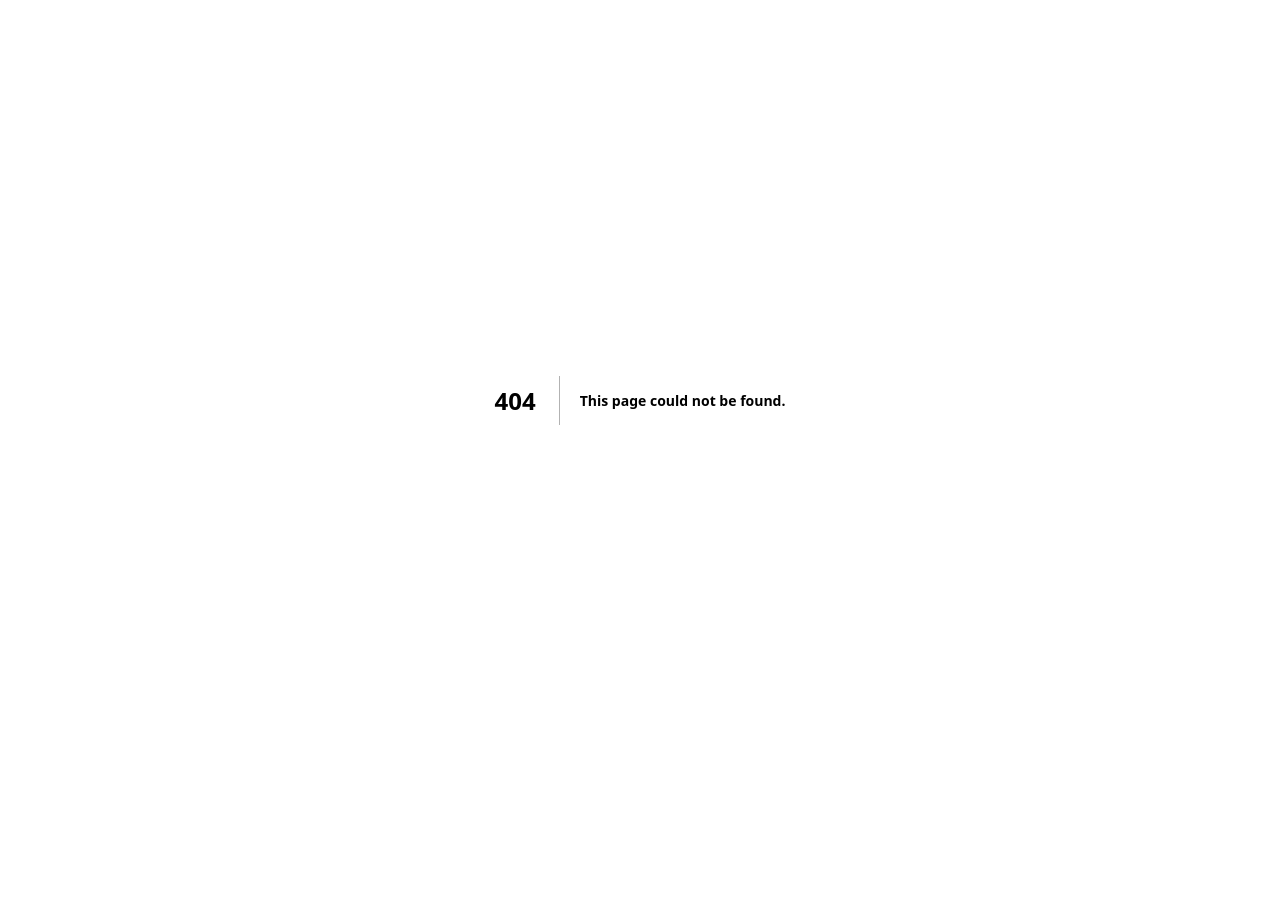
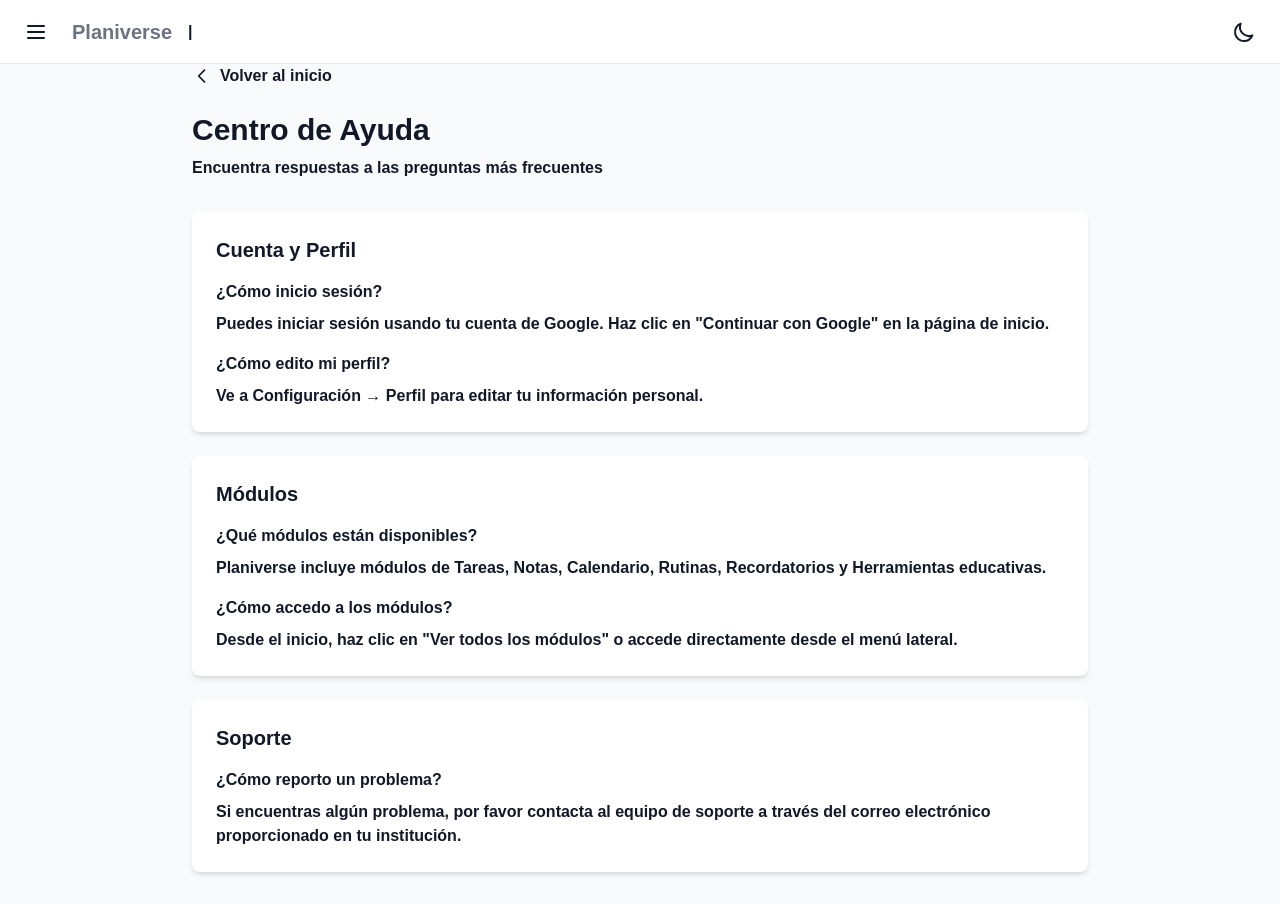
Before and after one commit to vargasabarcavictormanuel073-jpg/Planiverse, a Next.js app in the folder AppNylaMovil/: page /ayuda in a window 1280 px wide. Before the commit this address had no page. Before the commit the page ends 800 px from the top, so only its background shows below. Built offline with nearby package versions, Linux system fonts and the light colour scheme; no server answers.

Commit message:
Corregir todas las rutas 404 - actualizar links a rutas correctas

```diff
--- /dev/null
+++ b/AppNylaMovil/app/ayuda/page.tsx
@@ -0,0 +1,110 @@
+/**
+ * Página de Ayuda
+ */
+
+'use client';
+
+import { useRouter } from 'next/navigation';
+import AppLayout from '@/components/layout/LayoutPrincipalApp';
+
+export default function AyudaPage() {
+  const router = useRouter();
+
+  return (
+    <AppLayout>
+      <div className="max-w-4xl mx-auto">
+        {/* Encabezado */}
+        <div className="mb-8">
+          <button
+            onClick={() => router.push('/inicio')}
+            className="inline-flex items-center gap-2 text-gray-600 hover:text-gray-900 mb-6 transition-colors"
+          >
+            <svg className="w-5 h-5" fill="none" stroke="currentColor" viewBox="0 0 24 24">
+              <path strokeLinecap="round" strokeLinejoin="round" strokeWidth={2} d="M15 19l-7-7 7-7" />
+            </svg>
+            Volver al inicio
+          </button>
+
+          <h1 className="text-3xl font-bold text-gray-900 mb-2">
+            Centro de Ayuda
+          </h1>
+          <p className="text-gray-600">
+            Encuentra respuestas a las preguntas más frecuentes
+          </p>
+        </div>
+
+        {/* Preguntas Frecuentes */}
+        <div className="space-y-6">
+          {/* Sección: Cuenta */}
+          <div className="bg-white rounded-lg shadow-md p-6">
+            <h2 className="text-xl font-bold text-gray-900 mb-4">
+              Cuenta y Perfil
+            </h2>
+            <div className="space-y-4">
+              <div>
+                <h3 className="font-semibold text-gray-900 mb-2">
+                  ¿Cómo inicio sesión?
+                </h3>
+                <p className="text-gray-600">
+                  Puedes iniciar sesión usando tu cuenta de Google. Haz clic en "Continuar con Google" en la página de inicio.
+                </p>
+              </div>
+
+              <div>
+                <h3 className="font-semibold text-gray-900 mb-2">
+                  ¿Cómo edito mi perfil?
+                </h3>
+                <p className="text-gray-600">
+                  Ve a Configuración → Perfil para editar tu información personal.
+                </p>
+              </div>
+            </div>
+          </div>
+
+          {/* Sección: Módulos */}
+          <div className="bg-white rounded-lg shadow-md p-6">
+            <h2 className="text-xl font-bold text-gray-900 mb-4">
+              Módulos
+            </h2>
+            <div className="space-y-4">
+              <div>
+                <h3 className="font-semibold text-gray-900 mb-2">
+                  ¿Qué módulos están disponibles?
+                </h3>
+                <p className="text-gray-600">
+                  Planiverse incluye módulos de Tareas, Notas, Calendario, Rutinas, Recordatorios y Herramientas educativas.
+                </p>
+              </div>
+
+              <div>
+                <h3 className="font-semibold text-gray-900 mb-2">
+                  ¿Cómo accedo a los módulos?
+                </h3>
+                <p className="text-gray-600">
+                  Desde el inicio, haz clic en "Ver todos los módulos" o accede directamente desde el menú lateral.
+                </p>
+              </div>
+            </div>
+          </div>
+
+          {/* Sección: Soporte */}
+          <div className="bg-white rounded-lg shadow-md p-6">
+            <h2 className="text-xl font-bold text-gray-900 mb-4">
+              Soporte
+            </h2>
+            <div className="space-y-4">
+              <div>
+                <h3 className="font-semibold text-gray-900 mb-2">
+                  ¿Cómo reporto un problema?
+                </h3>
+                <p className="text-gray-600">
+                  Si encuentras algún problema, por favor contacta al equipo de soporte a través del correo electrónico proporcionado en tu institución.
+                </p>
+              </div>
+            </div>
+          </div>
+        </div>
+      </div>
+    </AppLayout>
+  );
+}
--- a/AppNylaMovil/app/inicio/page.tsx
+++ b/AppNylaMovil/app/inicio/page.tsx
@@ -309,10 +309,10 @@
           Accesos Rápidos
         </h3>
         <div className="grid grid-cols-2 md:grid-cols-4 gap-4">
-          <QuickLink href="/task" label={role === 'teacher' ? 'Planeaciones' : 'Tareas'} icon={<TaskIcon />} />
-          <QuickLink href="/calendar" label="Calendario" icon={<CalendarIcon />} />
-          <QuickLink href="/notes" label="Notas" icon={<NoteIcon />} />
-          <QuickLink href="/reminders" label="Recordatorios" icon={<BellIcon />} />
+          <QuickLink href="/modulos/tareas" label={role === 'teacher' ? 'Planeaciones' : 'Tareas'} icon={<TaskIcon />} />
+          <QuickLink href="/modulos/calendario" label="Calendario" icon={<CalendarIcon />} />
+          <QuickLink href="/modulos/notas" label="Notas" icon={<NoteIcon />} />
+          <QuickLink href="/modulos/recordatorios" label="Recordatorios" icon={<BellIcon />} />
         </div>
       </div>
     </AppLayout>
--- a/AppNylaMovil/components/layout/BarraNavegacionSuperior.tsx
+++ b/AppNylaMovil/components/layout/BarraNavegacionSuperior.tsx
@@ -187,7 +187,7 @@
         <div className="mb-6">
           <h3 className="text-xs font-semibold text-gray-500 uppercase mb-2">Perfil</h3>
           <a
-            href="/profile"
+            href="/configuracion/perfil"
             className="block px-3 py-2 rounded-lg hover:bg-gray-100 text-gray-700 transition-colors"
           >
             Perfil
@@ -204,31 +204,31 @@
               Inicio
             </a>
             <a
-              href="/task"
+              href="/modulos/tareas"
               className="block px-3 py-2 rounded-lg hover:bg-gray-100 text-gray-700 transition-colors"
             >
               {role === 'teacher' ? 'Planeaciones' : 'Tareas'}
             </a>
             <a
-              href="/calendar"
+              href="/modulos/calendario"
               className="block px-3 py-2 rounded-lg hover:bg-gray-100 text-gray-700 transition-colors"
             >
               Calendario
             </a>
             <a
-              href="/routines"
+              href="/modulos/rutinas"
               className="block px-3 py-2 rounded-lg hover:bg-gray-100 text-gray-700 transition-colors"
             >
               Rutinas
             </a>
             <a
-              href="/notes"
+              href="/modulos/notas"
               className="block px-3 py-2 rounded-lg hover:bg-gray-100 text-gray-700 transition-colors"
             >
               Notas
             </a>
             <a
-              href="/reminders"
+              href="/modulos/recordatorios"
               className="block px-3 py-2 rounded-lg hover:bg-gray-100 text-gray-700 transition-colors"
             >
               Recordatorios
@@ -239,7 +239,7 @@
         <div className="mb-6">
           <h3 className="text-xs font-semibold text-gray-500 uppercase mb-2">Soporte</h3>
           <a
-            href="/help"
+            href="/ayuda"
             className="block px-3 py-2 rounded-lg hover:bg-gray-100 text-gray-700 transition-colors"
           >
             ❓ Ayuda y Errores
```
